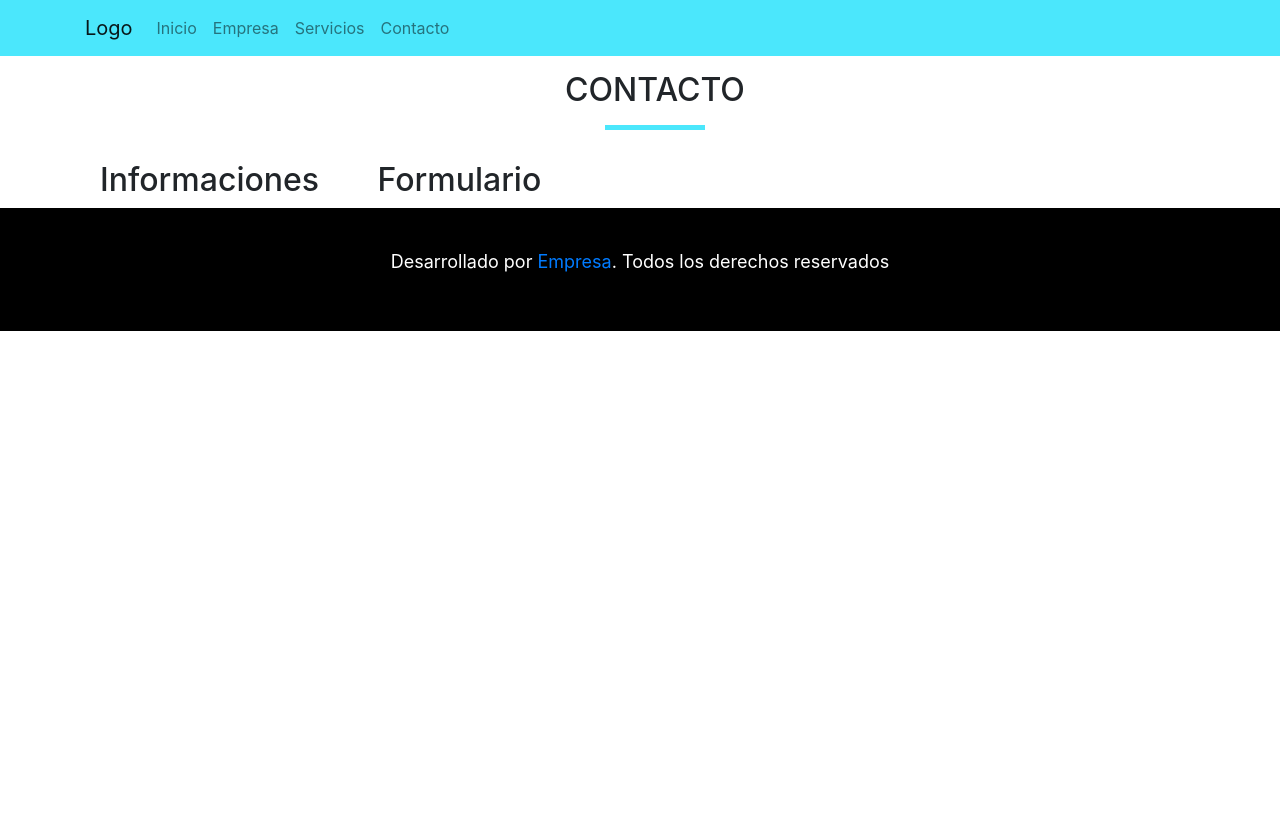
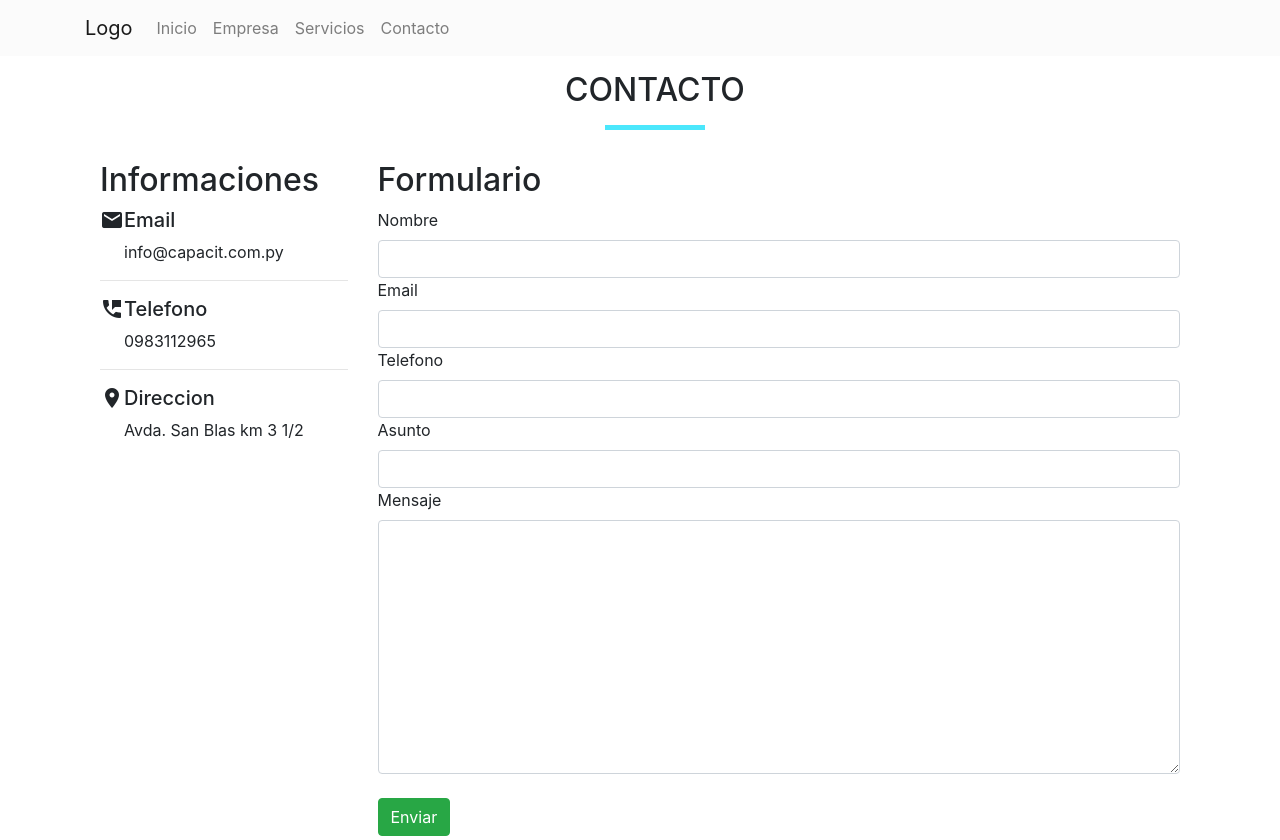
Before and after one commit to capacitcursos/ppwfeb19, a PHP site: page /contacto.html in a window 1280 px wide. Shown: the top 840 px of the page. Before the commit the page ends 331 px from the top, so only its background shows below. Run offline with PHP 8.4, Linux system fonts and the light colour scheme; grey boxes are pictures that could not be loaded.

Commit message:
Pagina Contacto/index/empresa/servicios

```diff
--- a/contacto.html
+++ b/contacto.html
@@ -8,6 +8,9 @@
     <!-- Bootstrap CSS -->
     <link rel="stylesheet" href="css/bootstrap.min.css">
     <link rel="stylesheet" href="css/estilos.css">
+
+    <link href="https://fonts.googleapis.com/icon?family=Material+Icons"
+      rel="stylesheet">
 
     <title>Web Servicios</title>
   </head>
@@ -31,7 +34,7 @@
   <!-- ENLACES DE MENU -->
   <div class="collapse navbar-collapse" id="navbarSupportedContent">
 
-    <ul class="navbar-nav mr-auto">
+    <ul class="navbar-nav mr-auto mr-sm-2">
 
       <li class="nav-item">
         <a class="nav-link" href="index.html">Inicio </a>
@@ -78,7 +81,6 @@
 
   <div class="container">
 
-
   <div class="col-md-12">
 
     <div class="row">
@@ -91,10 +93,62 @@
     <div class="row">
       <div class="col-md-3">
         <h2>Informaciones</h2>
+
+        <div class="media">
+          <i class="material-icons">email</i>
+          <div class="media-body">
+            <h5 class="mt-0">Email</h5>
+            info@capacit.com.py
+          </div>
+        </div>
+
+        <hr>
+
+        <div class="media">
+          <i class="material-icons">perm_phone_msg</i>
+          <div class="media-body">
+            <h5 class="mt-0">Telefono</h5>
+            0983112965
+          </div>
+        </div>
+
+        <hr>
+
+        <div class="media">
+          <i class="material-icons">place</i>
+          <div class="media-body">
+            <h5 class="mt-0">Direccion</h5>
+            Avda. San Blas km 3 1/2
+          </div>
+        </div>
+
       </div>
 
       <div class="col-md-9">
         <h2>Formulario</h2>
+
+        <form method="GET" action="">
+
+          <label>Nombre</label>
+          <input type="text" name="nombre" class="form-control" required>
+
+          <label>Email</label>
+          <input type="email" name="correo-electronico" class="form-control" required>
+
+          <label>Telefono</label>
+          <input type="text" name="telefono" class="form-control">
+
+          <label>Asunto</label>
+          <input type="text" name="asunto" class="form-control" required>
+
+          <label>Mensaje</label>
+          <textarea class="form-control" cols="30" rows="10" name="mensaje" required></textarea>
+          <br>
+          <input type="submit" name="enviar" value="Enviar" class="btn btn-success">
+
+
+        </form>
+
       </div>
 
     </div>
@@ -102,7 +156,12 @@
   </div>
   </div>
 
+</section>
 
+<section>
+  <div class="container-fluid">
+    <iframe src="https://www.google.com/maps/embed?pb=!1m14!1m8!1m3!1d7201.980781866138!2d-54.6297363!3d-25.505367!3m2!1i1024!2i768!4f13.1!3m3!1m2!1s0x0%3A0xb12fbfc9747b41e3!2sCapacit!5e0!3m2!1ses!2spy!4v1552603466740" width="100%" height="450" frameborder="0" style="border:0" allowfullscreen></iframe>
+  </div>
 </section>
 
 
--- a/css/estilos.css
+++ b/css/estilos.css
@@ -35,7 +35,7 @@
 	}*/
 
 	#menu-principal nav {
-		background-color: #4be7fc !important;
+		background-color: #fbfbfb !important
 	}
 	#equipo{
 		margin: 30px 0;
--- a/empresa.html
+++ b/empresa.html
@@ -8,6 +8,9 @@
     <!-- Bootstrap CSS -->
     <link rel="stylesheet" href="css/bootstrap.min.css">
     <link rel="stylesheet" href="css/estilos.css">
+
+    <link href="https://fonts.googleapis.com/icon?family=Material+Icons"
+      rel="stylesheet">
 
     <title>Web Servicios</title>
   </head>
--- a/index.html
+++ b/index.html
@@ -8,6 +8,9 @@
     <!-- Bootstrap CSS -->
     <link rel="stylesheet" href="css/bootstrap.min.css">
     <link rel="stylesheet" href="css/estilos.css">
+
+    <link href="https://fonts.googleapis.com/icon?family=Material+Icons"
+      rel="stylesheet">
 
     <title>Web Servicios</title>
   </head>
--- a/servicios.html
+++ b/servicios.html
@@ -8,6 +8,9 @@
     <!-- Bootstrap CSS -->
     <link rel="stylesheet" href="css/bootstrap.min.css">
     <link rel="stylesheet" href="css/estilos.css">
+
+    <link href="https://fonts.googleapis.com/icon?family=Material+Icons"
+      rel="stylesheet">
 
     <title>Web Servicios</title>
   </head>
```
